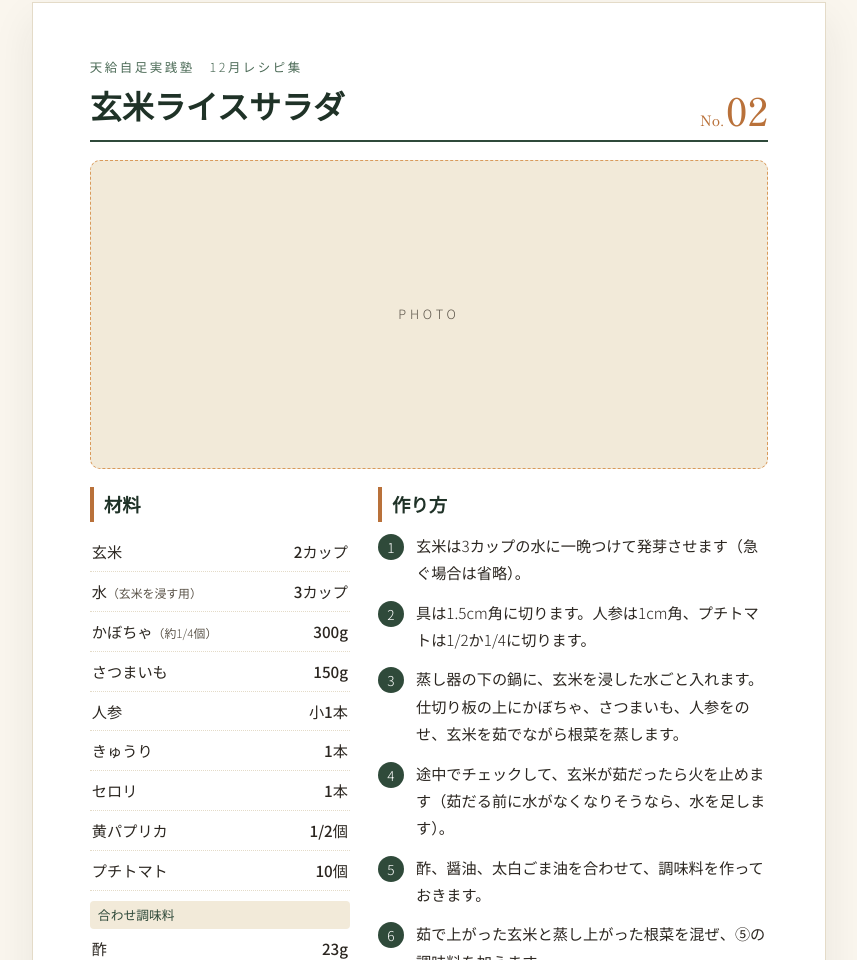
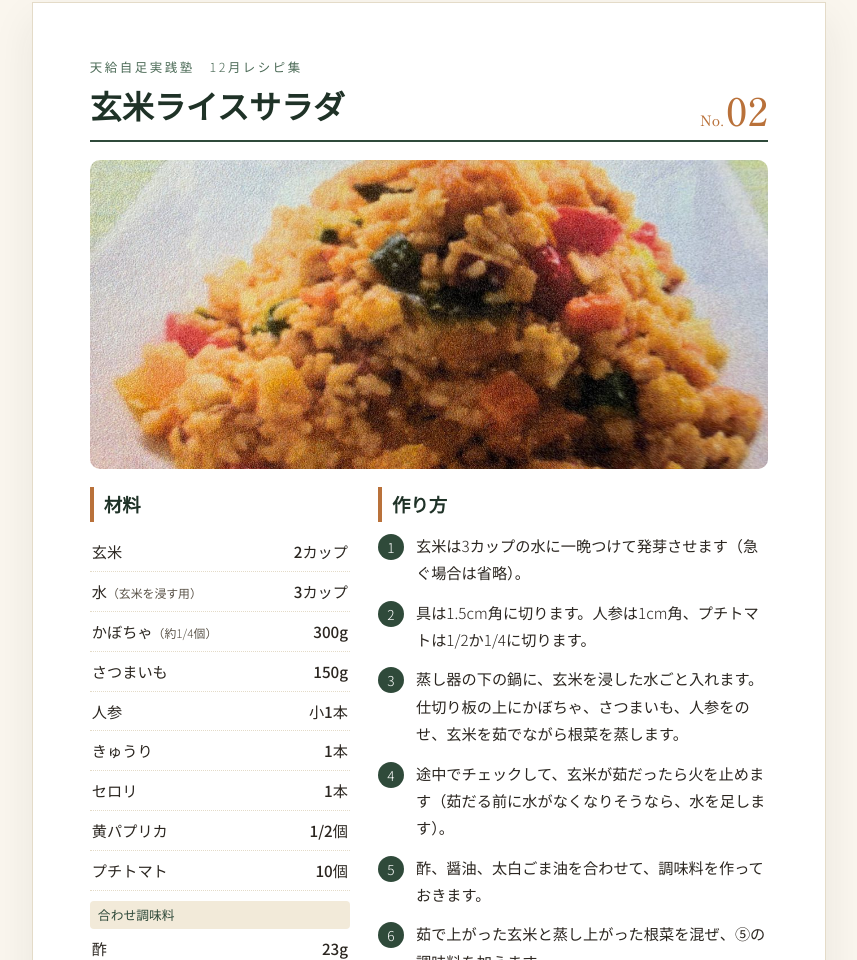
Before and after one commit to masaopapa3318-blip/kenkou, a plain HTML site: page recipes-december.html in a window 1280 px wide. Shown: the part 1837-2797 px from the top of the page, without its empty margins (211-1068 px from the left). Drawn offline with Linux system fonts and the light colour scheme.

Commit message:
12月レシピ集 No.02: 玄米ライスサラダの写真を入れる
Co-Authored-By: Claude Opus 5.5 <noreply@anthropic.com>
Claude-Session: https://claude.ai/code/session_012gbvaN1FbAUeHSnvaah4pf

```diff
--- a/recipes-december.html
+++ b/recipes-december.html
@@ -138,8 +138,8 @@
           <h2 class="recipe-title">玄米ライスサラダ</h2>
         </header>
 
-        <div class="recipe-photo" role="img" aria-label="写真準備中">
-          <span>PHOTO</span>
+        <div class="recipe-photo has-photo">
+          <img src="images/recipe-dec-02-genmai-rice-salad.jpg" alt="玄米ライスサラダ" style="object-position: 50% 55%;">
         </div>
 
         <div class="recipe-body">
```
Also changed, not shown: images/recipe-dec-02-genmai-rice-salad.jpg (added).
